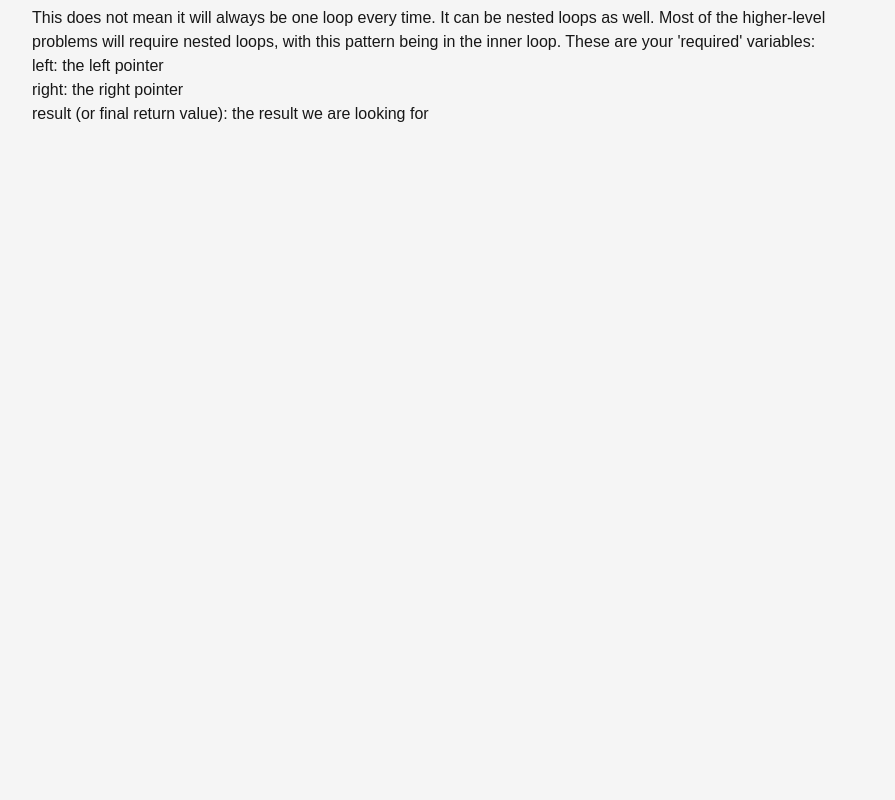
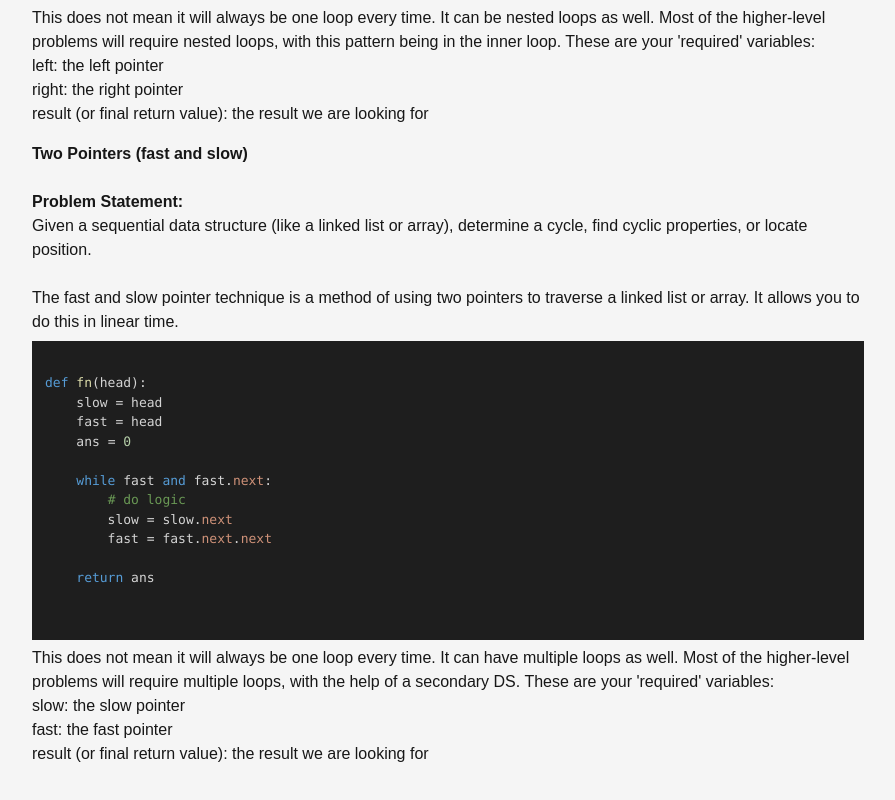
Before and after one commit to HoqueUM/portfolio-2, a Next.js app: page /dsa-notes in a window 1280 px wide. Shown: the part 1545-2345 px from the top of the page, without its empty margins (192-1087 px from the left). Before the commit the page ends 1767 px from the top, so only its background shows below. Built offline with nearby package versions, Linux system fonts and the light colour scheme.

Commit message:
add fast and slow pointers

```diff
--- a/app/dsa-notes/page.tsx
+++ b/app/dsa-notes/page.tsx
@@ -65,7 +65,7 @@ export default function Home() {
             <h1 className="font-bold">Two Pointers (left and right)</h1>
             <br />
             <h2 className="font-bold">Problem Statement: </h2>
-            <p>Give a sorted array, find an array/amount/minimum/maximum of goal such that it satisfies some constraint.</p>
+            <p>Given a sorted array, find an array/amount/minimum/maximum of goal such that it satisfies some constraint.</p>
             <br />
             The two pointer technique is a method of using two pointers to traverse a list or array.
             It allows you to do this in linear time. It requires a sorted array.
@@ -97,6 +97,39 @@ def fn(arr):
               <li>result (or final return value): the result we are looking for</li>
             </ul>
             </div>
+            <div>
+            <h1 className="font-bold">Two Pointers (fast and slow)</h1>
+            <br />
+            <h2 className="font-bold">Problem Statement: </h2>
+            <p>Given a sequential data structure (like a linked list or array), determine a cycle, find cyclic properties, or locate position.</p>
+            <br />
+            The fast and slow pointer technique is a method of using two pointers to traverse a linked list or array.
+            It allows you to do this in linear time.
+            <SyntaxHighlighter language="python" style={vscDarkPlus}>
+            {`
+def fn(head):
+    slow = head
+    fast = head
+    ans = 0
+
+    while fast and fast.next:
+        # do logic
+        slow = slow.next
+        fast = fast.next.next
+
+    return ans
+
+            `}
+            </SyntaxHighlighter>
+            This does not mean it will always be one loop every time. It can have multiple loops as well.
+            Most of the higher-level problems will require multiple loops, with the help of a secondary DS.
+            These are your &apos;required&apos; variables:
+            <ul>
+              <li>slow: the slow pointer</li>
+              <li>fast: the fast pointer</li>
+              <li>result (or final return value): the result we are looking for</li>
+            </ul>
+            </div>
         </div>
         </div>
       </main>
```
